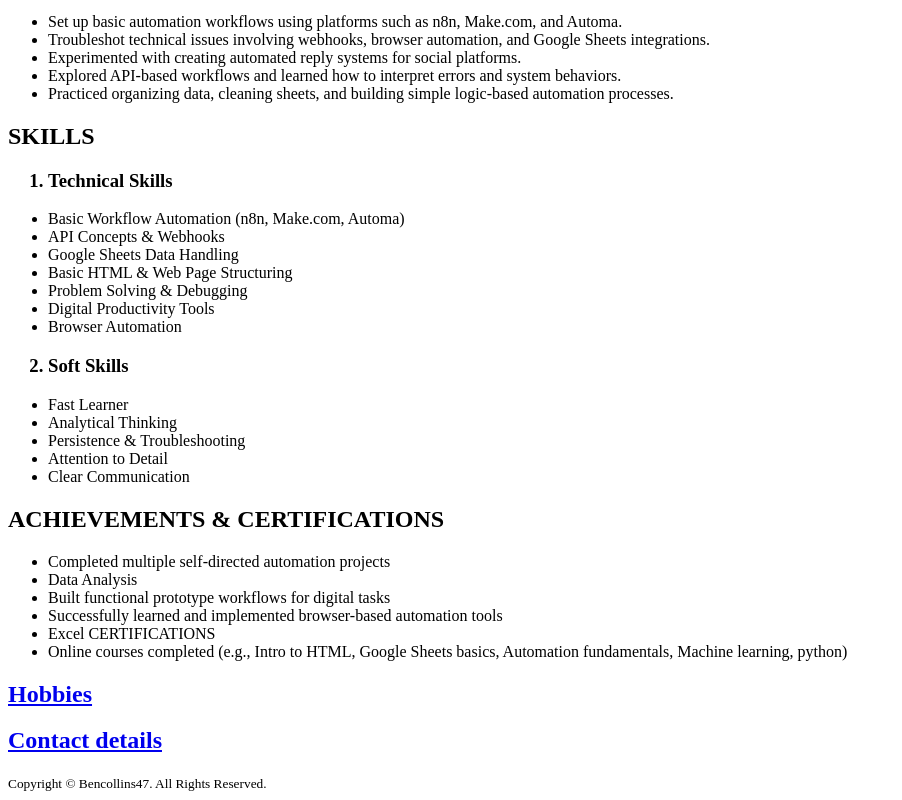
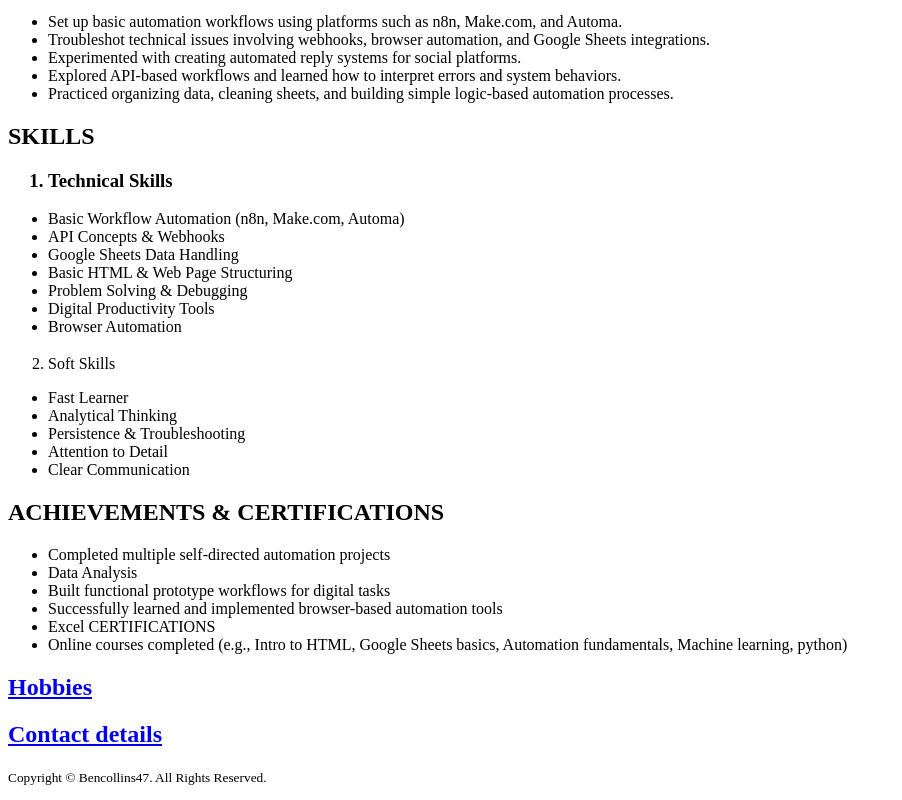
Before and after one commit to Bencollins47/assessment.html, a plain HTML site: page index.html in a window 1280 px wide. Shown: the part 573-1373 px from the top of the page, without its empty margins (0-902 px from the left). Drawn offline with Linux system fonts and the light colour scheme.

Commit message:
Fix HTML formatting and structure in index.html

```diff
--- a/index.html
+++ b/index.html
@@ -39,7 +39,7 @@
             <li>Digital Productivity Tools</li>
             <li>Browser Automation</li>
         </ul>
-        <h3><ol start="2"><li>Soft Skills</h3></li></ol>
+        <h3></h3><ol  start="2"><li>Soft Skills</h3></li></ol>
         <ul>
             <li>Fast Learner</li>
             <li>Analytical Thinking</li>
@@ -63,5 +63,4 @@
             <small> Copyright © Bencollins47. All Rights Reserved.</small>
         </footer>
         </body>
-
 </head>
```
